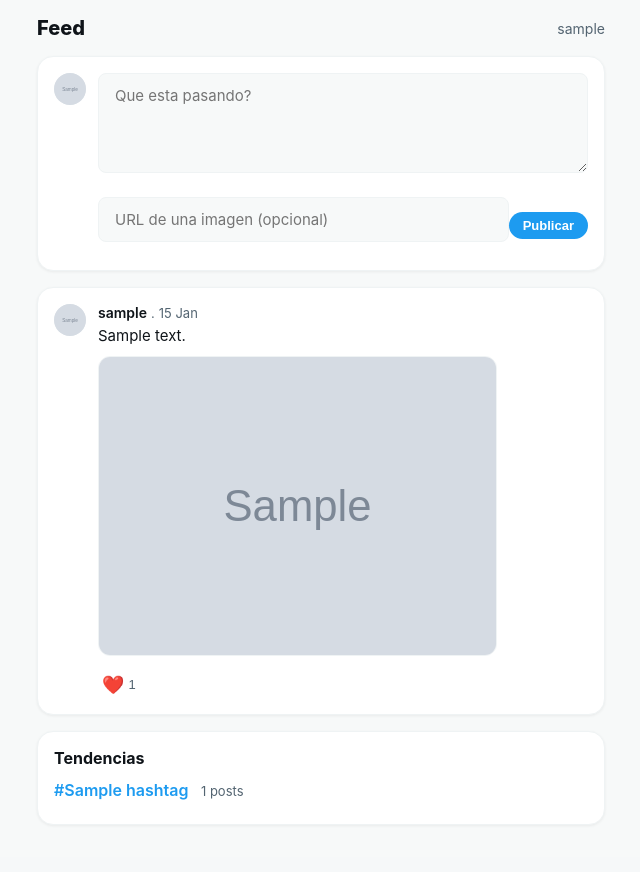
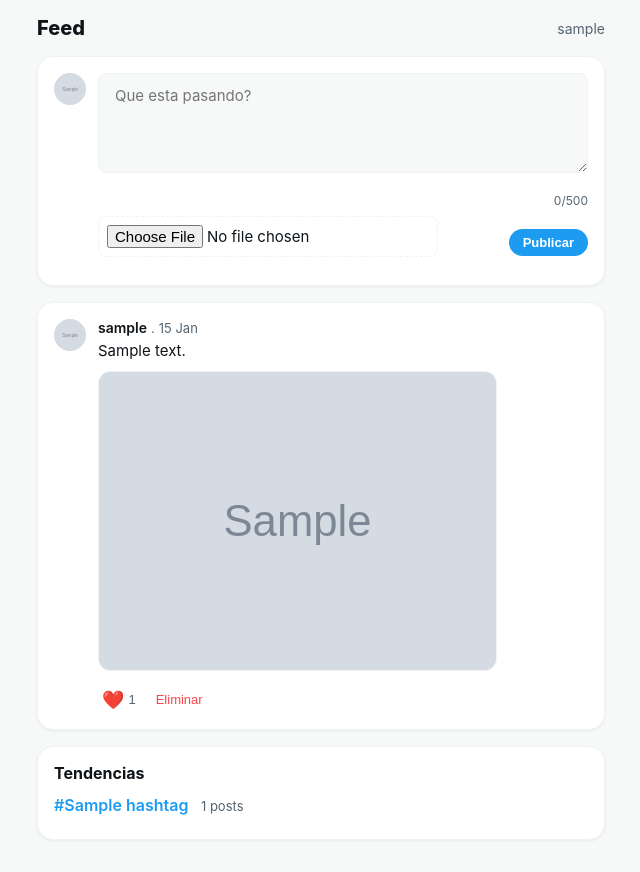
Before and after one commit to gustavoantonich/TellMe, a Django app: page /posts/ in a window 1280 px wide. Shown: the part 53-925 px from the top of the page, without its empty margins (319-959 px from the left). Before the commit the page ends 853 px from the top, so only its background shows below. Run offline with Django 5.2, Linux system fonts and the light colour scheme; a user stored in the database is signed in; tables that the repository leaves empty hold one stand-in row (values such as "Sample post"); grey boxes marked "Sample" are stand-in pictures.

Commit message:
feat(posts): subir imagenes con Cloudinary, eliminar posts, contador de caracteres
- Post.image cambiado de URLField a ImageField (upload directo a Cloudinary)
- PostForm con FileInput y maxlength=500
- Vista delete_post para eliminar posts propios
- Contador de caracteres 0/500 en el formulario
- Formulario con enctype=multipart/form-data
- Cloudinary env vars corregidas en settings.py

```diff
--- a/posts/forms.py
+++ b/posts/forms.py
@@ -10,8 +10,10 @@ class PostForm(forms.ModelForm):
             'content': forms.Textarea(attrs={
                 'placeholder': 'Que esta pasando?',
                 'rows': 3,
+                'maxlength': 500,
+                'class': 'post-content',
             }),
-            'image': forms.URLInput(attrs={
-                'placeholder': 'URL de una imagen (opcional)',
+            'image': forms.FileInput(attrs={
+                'accept': 'image/*',
             }),
         }
--- a/posts/models.py
+++ b/posts/models.py
@@ -15,8 +15,8 @@ class Hashtag(models.Model):
 class Post(models.Model):
     user = models.ForeignKey(settings.AUTH_USER_MODEL,
 on_delete=models.CASCADE, related_name="posts")
-    content = models.TextField()
-    image = models.URLField(blank=True, null=True)
+    content = models.TextField(max_length=500)
+    image = models.ImageField(upload_to='posts/', blank=True, null=True)
     created_at = models.DateTimeField(auto_now_add=True)
     hashtags = models.ManyToManyField(Hashtag, related_name="posts", blank=True)
 
--- a/posts/templates/posts/feed.html
+++ b/posts/templates/posts/feed.html
@@ -22,7 +22,7 @@
 {% endif %}
 
 <div class="card" style="padding: 16px; margin-bottom: 16px;">
-    <form method="POST">
+    <form method="POST" enctype="multipart/form-data">
         {% csrf_token %}
         <div style="display: flex; gap: 12px;">
             {% if user.avatar %}
@@ -34,6 +34,9 @@
             {% endif %}
             <div style="flex: 1;">
                 {{ form.content }}
+                <div style="display: flex; justify-content: flex-end; font-size: 12px; color: var(--text-secondary); margin-top: 4px;">
+                    <span id="char-count">0</span><span>/500</span>
+                </div>
                 {% if hashtag %}
                     <div style="font-size: 13px; color: var(--primary); margin-top: 6px;">
                         Se añadirá automáticamente #{{ hashtag.name }}
@@ -43,7 +46,9 @@
                     <div class="error">{{ form.content.errors }}</div>
                 {% endif %}
                 <div style="display: flex; align-items: center; justify-content: space-between; margin-top: 8px;">
-                    {{ form.image }}
+                    <label style="cursor: pointer; color: var(--primary); font-size: 14px;">
+                        {{ form.image }}
+                    </label>
                     <button class="btn btn-primary btn-sm" style="border-radius: 9999px;">Publicar</button>
                 </div>
             </div>
@@ -78,7 +83,7 @@
                         <img src="{{ post.image }}" style="margin-top: 8px; border-radius: 12px; max-width: 100%; max-height: 300px; border: 1px solid var(--border);">
                     {% endif %}
                     {% if user.is_authenticated %}
-                        <div style="margin-top: 12px; display: flex; align-items: center; gap: 4px;">
+                        <div style="margin-top: 12px; display: flex; align-items: center; gap: 12px;">
                             <form method="POST" action="/posts/like/{{ post.id }}/" class="like-form" data-post-id="{{ post.id }}" style="display: flex; align-items: center; gap: 4px;">
                                 {% csrf_token %}
                                 <button type="submit" style="background: none; border: none; cursor: pointer; padding: 4px; border-radius: 9999px; display: flex; align-items: center; gap: 4px; font-size: 13px; color: var(--text-secondary); transition: all 0.2s;">
@@ -88,6 +93,12 @@
                                     <span class="like-count">{{ post.likes_count }}</span>
                                 </button>
                             </form>
+                            {% if post.user == user %}
+                                <form method="POST" action="/posts/delete/{{ post.id }}/" onsubmit="return confirm('Eliminar este post?')">
+                                    {% csrf_token %}
+                                    <button type="submit" style="background: none; border: none; cursor: pointer; padding: 4px; font-size: 13px; color: #ff4444;">Eliminar</button>
+                                </form>
+                            {% endif %}
                         </div>
                     {% endif %}
                 </div>
@@ -135,5 +146,12 @@ document.querySelectorAll('.like-form').forEach(function(form) {
         });
     });
 });
+
+var contentField = document.querySelector('.post-content');
+if (contentField) {
+    contentField.addEventListener('input', function() {
+        document.getElementById('char-count').textContent = this.value.length;
+    });
+}
 </script>
 {% endblock %}
--- a/posts/urls.py
+++ b/posts/urls.py
@@ -4,5 +4,6 @@ from . import views
 urlpatterns = [
     path("", views.feed, name="feed"),
     path("like/<int:post_id>/", views.like_post, name="like_post"),
+    path("delete/<int:post_id>/", views.delete_post, name="delete_post"),
     path("hashtag/<slug:tag_name>/", views.hashtag_view, name="hashtag"),
 ]
--- a/posts/views.py
+++ b/posts/views.py
@@ -20,7 +20,7 @@ def feed(request):
         ).values_list('post_id', flat=True))
 
     if request.method == "POST" and request.user.is_authenticated:
-        form = PostForm(request.POST)
+        form = PostForm(request.POST, request.FILES)
         if form.is_valid():
             post = form.save(commit=False)
             post.user = request.user
@@ -61,9 +61,8 @@ def hashtag_view(request, tag_name):
             ).values_list('post_id', flat=True)
         )
 
-    # NUEVO: permitir publicar desde la página del hashtag
     if request.method == "POST" and request.user.is_authenticated:
-        form = PostForm(request.POST)
+        form = PostForm(request.POST, request.FILES)
 
         if form.is_valid():
             post = form.save(commit=False)
@@ -114,3 +113,11 @@ def like_post(request, post_id):
         'liked': liked,
         'likes_count': post.like_set.count(),
     })
+
+
+@login_required
+@require_POST
+def delete_post(request, post_id):
+    post = get_object_or_404(Post, id=post_id, user=request.user)
+    post.delete()
+    return redirect('feed')
```
Also changed, not shown: config/settings.py (+3 -4 lines), posts/migrations/0004_alter_post_content_alter_post_image.py (added).
